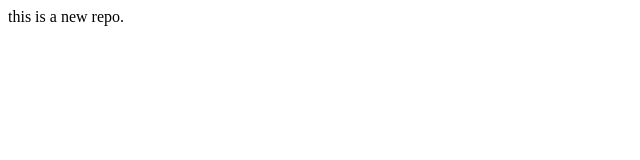
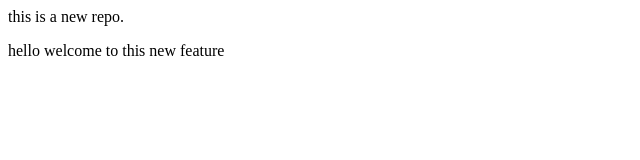
Before and after one commit to Tanya-Bansala/localrepo, a plain HTML site: page localRepo/index.html in a window 1280 px wide. Shown: the whole page, without its empty margins (0-640 px from the left). Drawn offline with Linux system fonts and the light colour scheme.

Commit message:
here we have another branch

```diff
--- a/localRepo/index.html
+++ b/localRepo/index.html
@@ -1 +1,2 @@
 <p>this is a new repo.</p>
+<p>hello welcome to this new feature</p>
```
